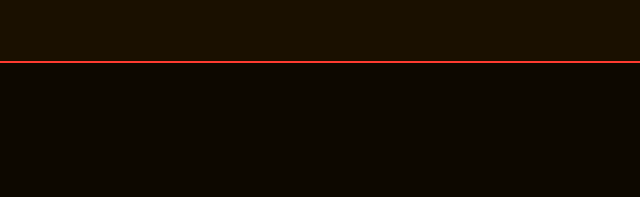
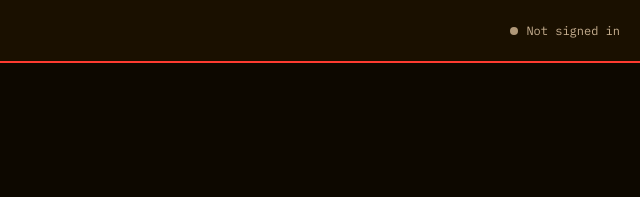
Before and after one commit to cheeseburgerworld/pizzaofficial, a website: page about.html in a window 1280 px wide. Shown: the top 197 px of the page, 640-1280 px from the left. Drawn offline with Linux system fonts and the light colour scheme; no server answers.

Commit message:
Refactor user navigation and authentication script

```diff
--- a/about.html
+++ b/about.html
@@ -60,7 +60,7 @@
       <a class="tab" href="/submit.html">Post a Review</a>
     </div>
   </div>
-  <div id="navUser"></div>
+  <a href="/profile.html" style="text-decoration:none;"><div class="nav-id" id="navId"><span class="dot out"></span>Not signed in</div></a>
 </div>
 
 <div class="doc-wrap">
@@ -124,20 +124,17 @@
 </footer>
 
 <script type="module">
-  const $ = id => document.getElementById(id);
-  function renderNavUser(u) {
-    if (!u) { $('navUser').innerHTML = ''; return; }
-    $('navUser').innerHTML = `
-      <a href="/profile.html" style="display:flex;align-items:center;gap:8px;text-decoration:none;padding:6px 12px;border:1px solid var(--border);border-radius:20px;">
-        <span style="font-size:12px;font-weight:600;color:var(--text);">@${u.handle}</span>
-      </a>`;
-  }
-  (async () => {
-    try {
-      const { initAuth } = await import('/auth.js');
-      const auth = await initAuth();
-      if (auth?.user) renderNavUser(auth.user);
-    } catch {}
+  import '/auth.js';
+  (function () {
+    const el = document.getElementById('navId');
+    function paint() {
+      const st = window.__pzof_state;
+      el.innerHTML = st?.signedIn
+        ? '<span class="dot"></span>@' + st.handle
+        : '<span class="dot out"></span>Not signed in';
+    }
+    paint();
+    window.addEventListener('pzof-auth', paint);
   })();
 </script>
 </body>
```
